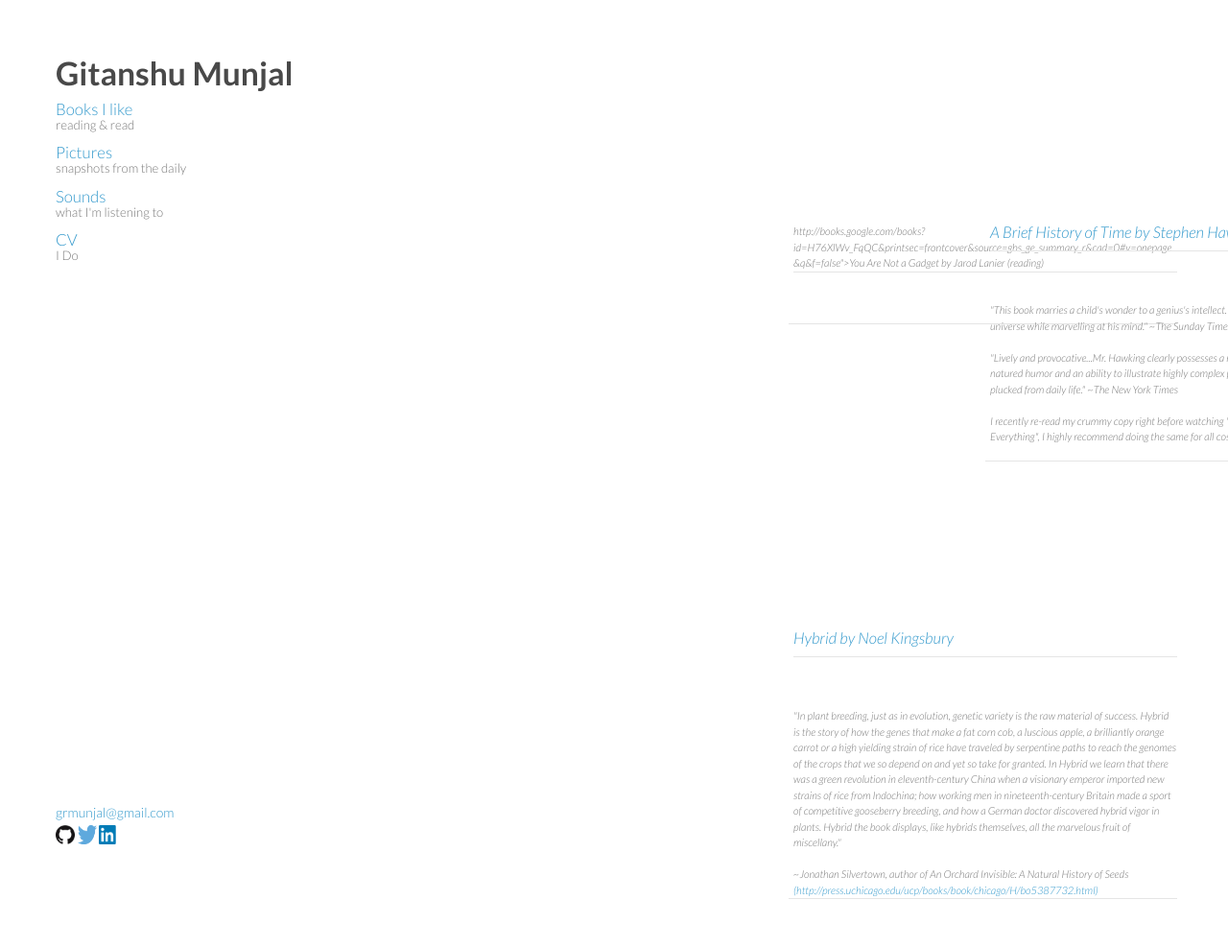
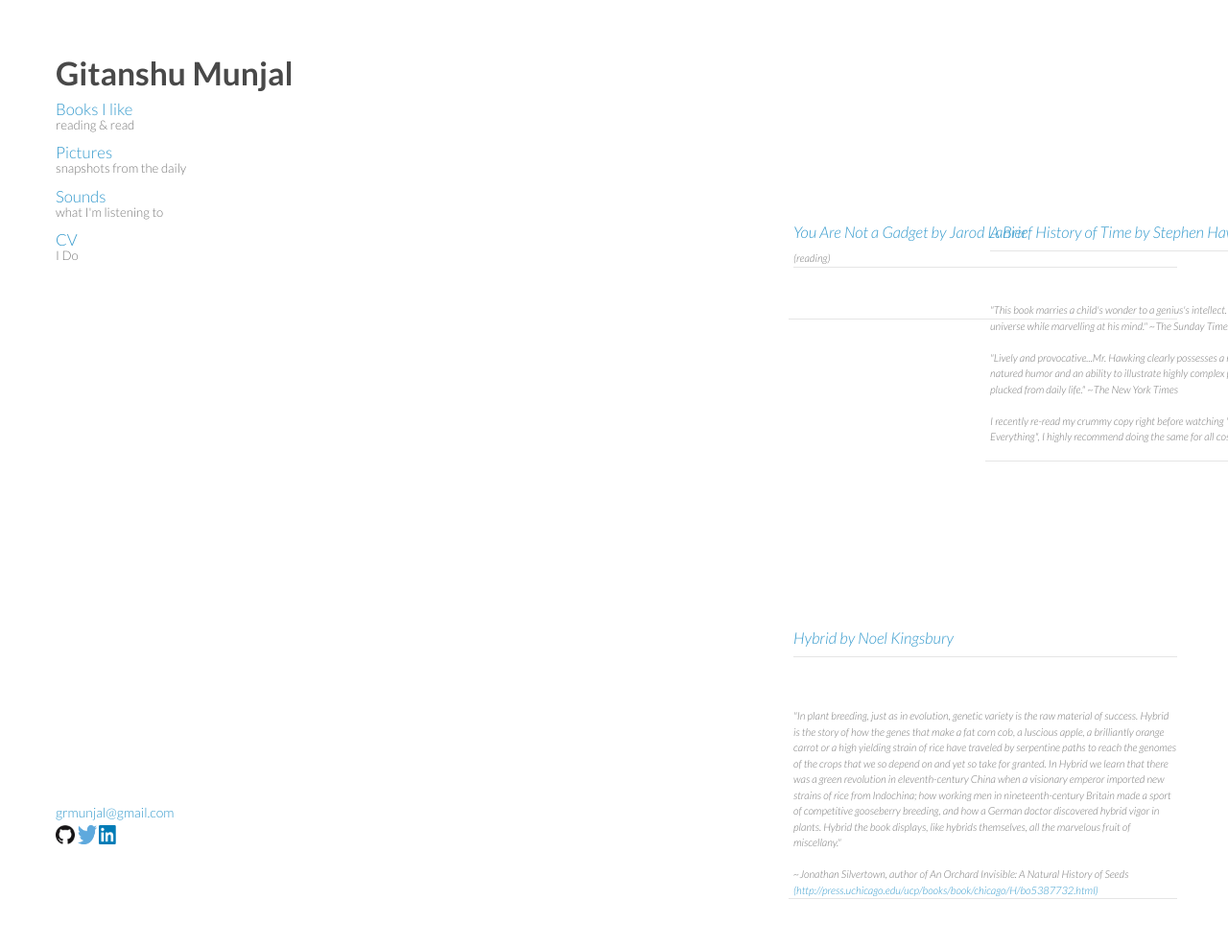
Before and after one commit to grmunjal/grmunjal.github.io, a Jekyll site: the page built from books.html, in a window 1280 px wide. Shown: the whole page at 96% size. Built offline with Jekyll 4.4.1, drawn with Linux system fonts in a browser that asks for light colours; nearby versions of some CDN libraries; comment, search, counter and statistics services are not loaded; some of the changed lines change nothing that is shown.

Commit message:
lanier link!

```diff
--- a/books.html
+++ b/books.html
@@ -4,7 +4,7 @@
 ---
 
 <div id="rightquote">
-http://books.google.com/books?id=H76XlWv_FqQC&printsec=frontcover&source=gbs_ge_summary_r&cad=0#v=onepage&q&f=false">You Are Not a Gadget by Jarod Lanier</a></h2>
+<h2><a href="http://books.google.com/books?id=H76XlWv_FqQC&printsec=frontcover&source=gbs_ge_summary_r&cad=0#v=onepage&q&f=false">You Are Not a Gadget by Jarod Lanier</a></h2>
 <small>(reading)</small>
 <hr><br><br>
 </div>
```
